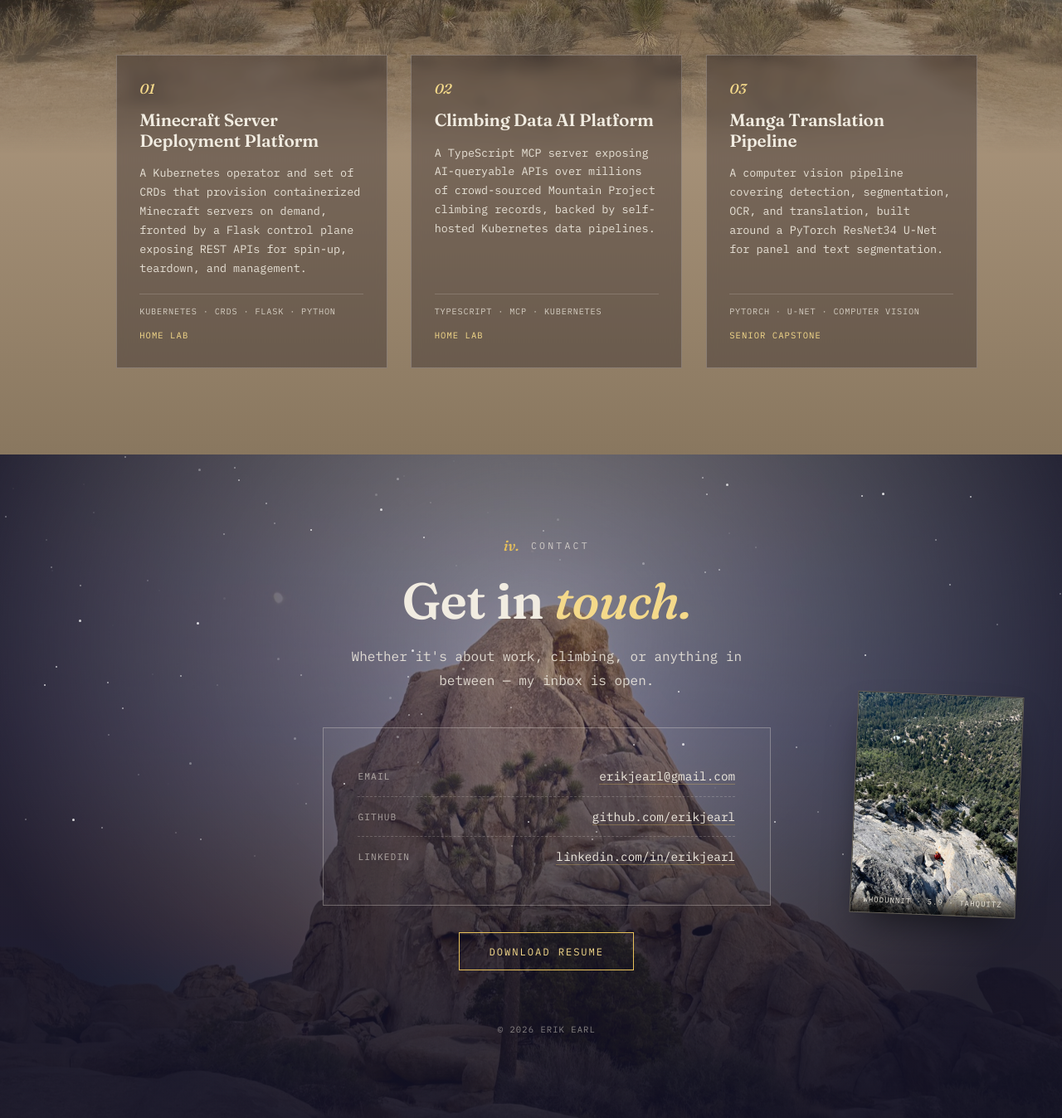
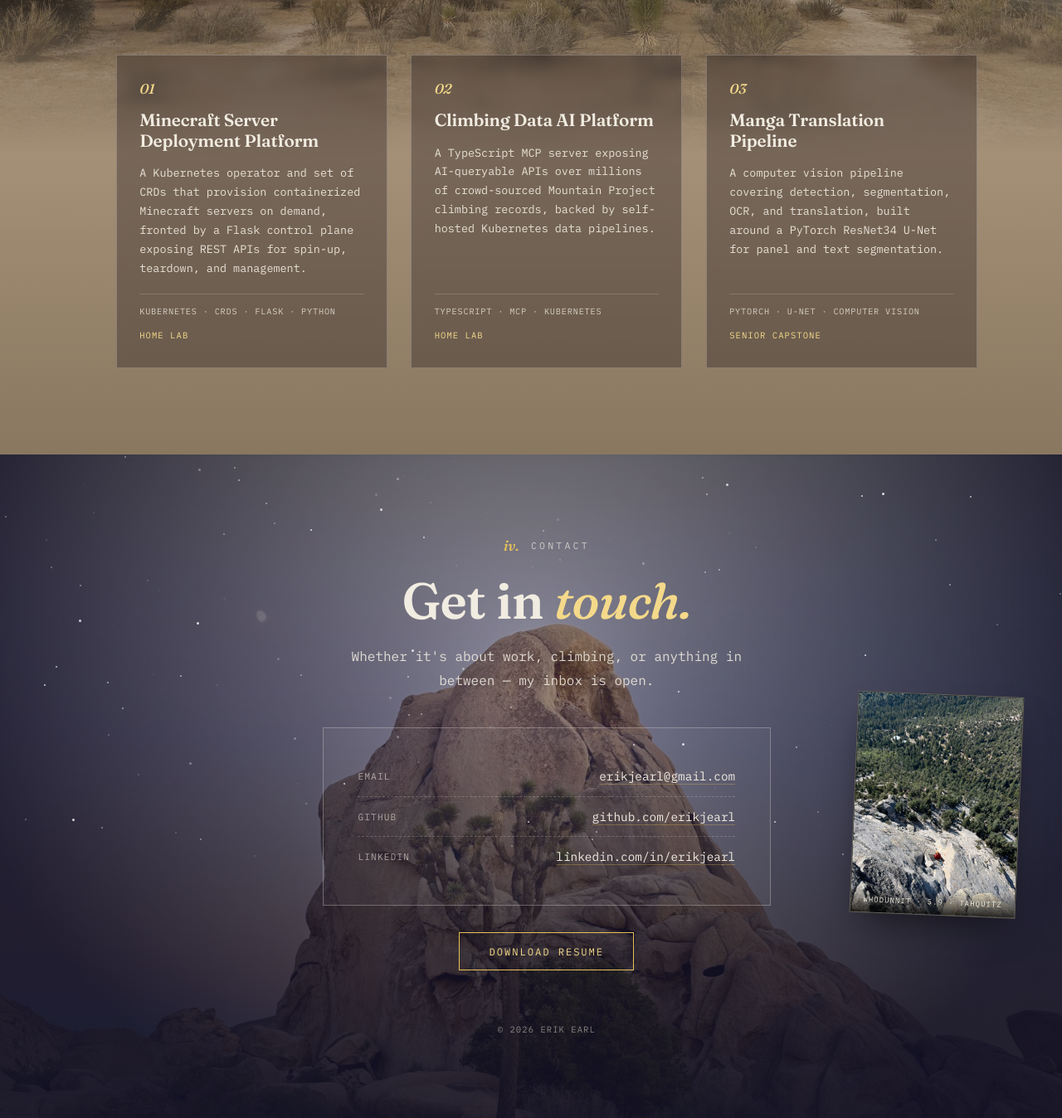
Before and after one commit to erikjearl/erikjearl.com, a React (Vite) app: page / in a window 1280 px wide. Shown: the part 3282-4630 px from the top of the page at 83% size. Built offline with nearby package versions, Linux system fonts and the light colour scheme.

Commit message:
fix: larger bg overscan to absorb scroll-lag frames (parallax gap for real this time)

```diff
--- a/src/styles/base.css
+++ b/src/styles/base.css
@@ -43,10 +43,12 @@ section{
 }
 .bg-layer img{
   position:absolute;
-  top:-8%;
+  /* generous overscan: scroll-linked parallax lags composited scrolling on
+     fast flicks, so the image needs headroom well beyond speed x viewport */
+  top:-14%;
   left:0;
   width:100%;
-  height:116%;
+  height:128%;
 }
 .scrim{position:absolute;inset:0;z-index:1;}
 .content{position:relative;z-index:2;width:100%;}
--- a/src/styles/hero.css
+++ b/src/styles/hero.css
@@ -5,7 +5,9 @@
 }
 #hero .bg-layer img{
   top:-4%;
-  height:112%;
+  /* hero only ever shifts upward; deep bottom overscan absorbs the 0.15
+     speed plus scroll-lag frames */
+  height:124%;
   transform-origin:50% 35%;
   animation:kenburns 7s cubic-bezier(.2,.6,.3,1) both;
 }
```
